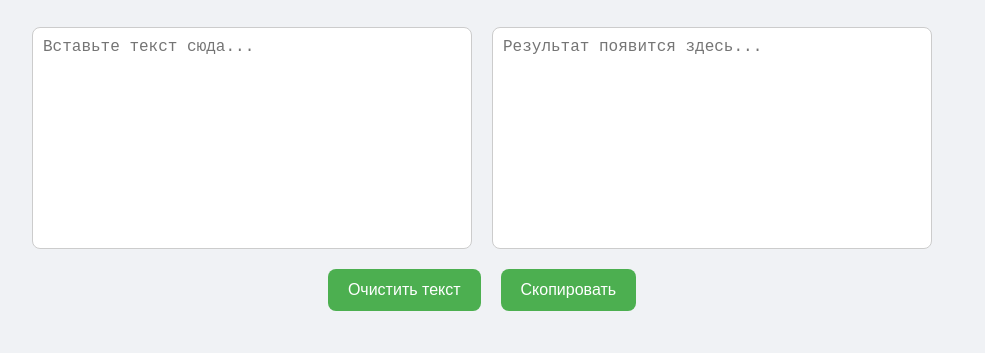
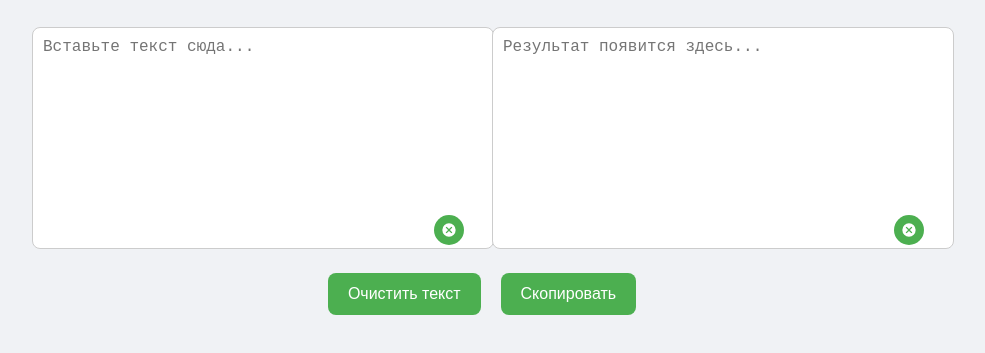
Before and after one commit to dmitry8/clean-text, a plain HTML site: page index.html in a window 1280 px wide. Shown: the part 89-442 px from the top of the page, without its empty margins (158-1143 px from the left). Drawn offline with Linux system fonts and the light colour scheme.

Commit message:
Refactor index.html with clear button functionality

```diff
--- a/index.html
+++ b/index.html
@@ -22,17 +22,44 @@
     .container {
         display: flex;
         gap: 20px;
-        flex-wrap: wrap; /* чтобы на маленьких экранах переносились */
+        flex-wrap: wrap;
+    }
+    .field-wrapper {
+        position: relative; /* для кнопки внутри поля */
+        flex: 1;
+        min-width: 250px;
     }
     textarea {
-        flex: 1;
-        min-width: 250px;
+        width: 100%;
         height: 200px;
         padding: 10px;
         border-radius: 8px;
         border: 1px solid #ccc;
         resize: none;
         font-size: 16px;
+    }
+    .clear-btn {
+        position: absolute;
+        bottom: 8px;
+        right: 8px;
+        background: #4CAF50;
+        border: none;
+        border-radius: 50%;
+        width: 30px;
+        height: 30px;
+        display: flex;
+        align-items: center;
+        justify-content: center;
+        cursor: pointer;
+        transition: 0.2s;
+    }
+    .clear-btn:hover {
+        background: #45a049;
+    }
+    .clear-btn svg {
+        width: 16px;
+        height: 16px;
+        fill: white;
     }
     .buttons {
         display: flex;
@@ -41,7 +68,7 @@
         margin-top: 20px;
         flex-wrap: wrap;
     }
-    button {
+    button.main-btn {
         padding: 12px 20px;
         border: none;
         border-radius: 8px;
@@ -51,7 +78,7 @@
         cursor: pointer;
         transition: 0.2s;
     }
-    button:hover {
+    button.main-btn:hover {
         background-color: #45a049;
     }
 </style>
@@ -61,20 +88,30 @@
 <div class="wrapper">
     <h1>Очистка текста от скрытых символов</h1>
     <div class="container">
-        <textarea id="inputText" placeholder="Вставьте текст сюда..."></textarea>
-        <textarea id="outputText" placeholder="Результат появится здесь..." readonly></textarea>
+        <div class="field-wrapper">
+            <textarea id="inputText" placeholder="Вставьте текст сюда..."></textarea>
+            <button class="clear-btn" onclick="clearField('inputText')">
+                <svg viewBox="0 0 24 24"><path d="M12 2a10 10 0 1 0 10 10A10 10 0 0 0 12 2zm5 13.59L15.59 17 12 13.41 8.41 17 7 15.59 10.59 12 7 8.41 8.41 7 12 10.59 15.59 7 17 8.41 13.41 12 17 15.59z"/></svg>
+            </button>
+        </div>
+        <div class="field-wrapper">
+            <textarea id="outputText" placeholder="Результат появится здесь..." readonly></textarea>
+            <button class="clear-btn" onclick="clearField('outputText')">
+                <svg viewBox="0 0 24 24"><path d="M12 2a10 10 0 1 0 10 10A10 10 0 0 0 12 2zm5 13.59L15.59 17 12 13.41 8.41 17 7 15.59 10.59 12 7 8.41 8.41 7 12 10.59 15.59 7 17 8.41 13.41 12 17 15.59z"/></svg>
+            </button>
+        </div>
     </div>
     <div class="buttons">
-        <button onclick="cleanText()">Очистить текст</button>
-        <button onclick="copyText()">Скопировать</button>
+        <button class="main-btn" onclick="cleanText()">Очистить текст</button>
+        <button class="main-btn" onclick="copyText()">Скопировать</button>
     </div>
 </div>
 
 <script>
 function cleanText() {
     let text = document.getElementById("inputText").value;
-    text = text.replace(/\u00A0/g, ' ');  // заменяем неразрывные пробелы
-    text = text.replace(/\u00AD/g, '');   // удаляем мягкий перенос
+    text = text.replace(/\u00A0/g, ' ');
+    text = text.replace(/\u00AD/g, '');
     document.getElementById("outputText").value = text;
 }
 
@@ -83,6 +120,10 @@ function copyText() {
     output.select();
     navigator.clipboard.writeText(output.value);
 }
+
+function clearField(id) {
+    document.getElementById(id).value = '';
+}
 </script>
 
 </body>
```
